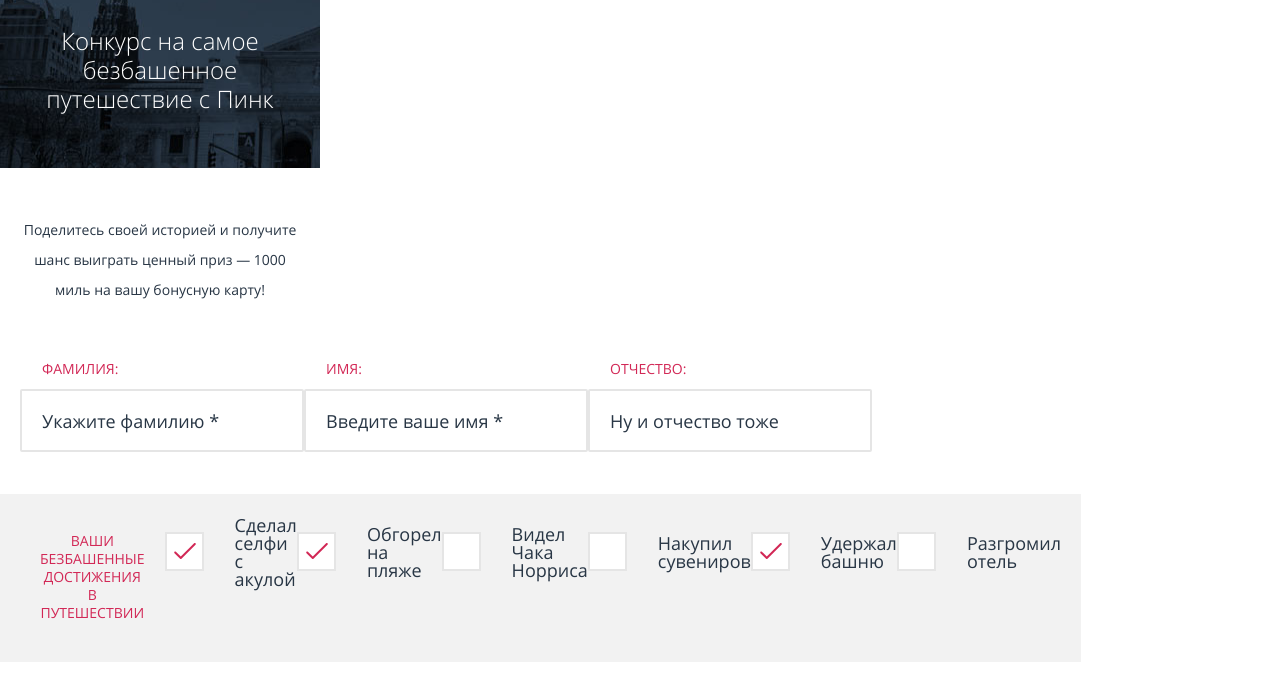
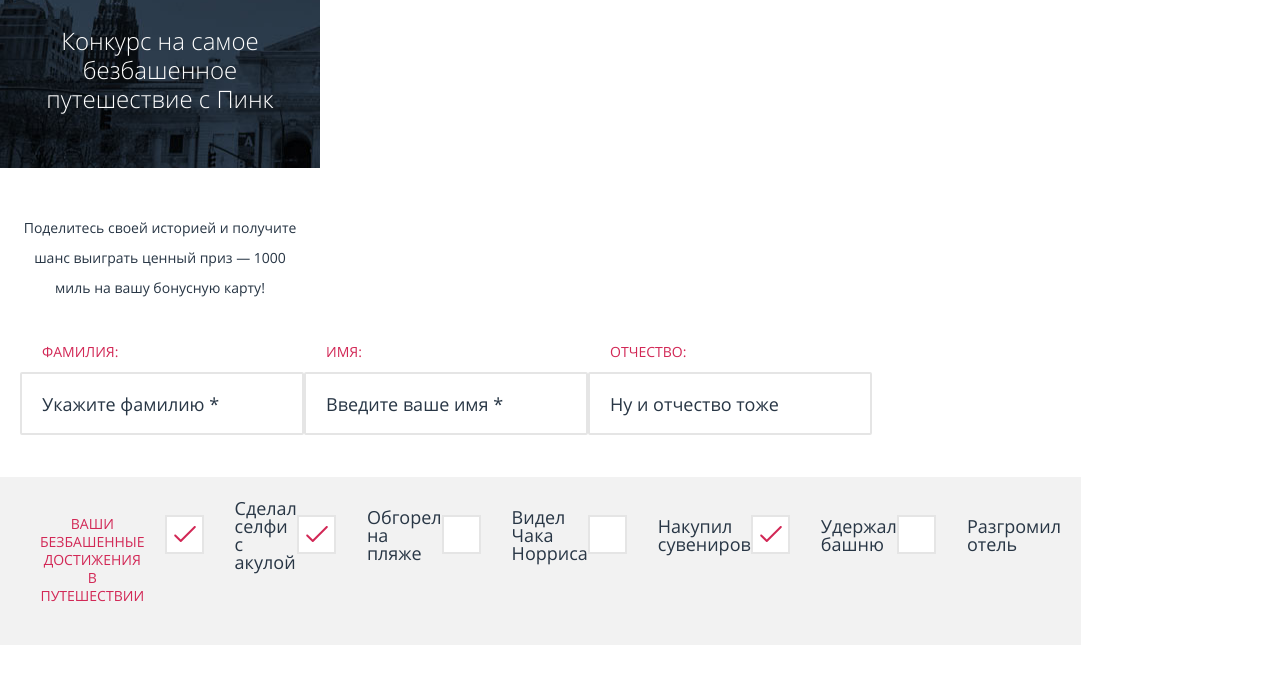
Before and after one commit to arcticstormx/adaptive_pink, a website: page source/form.html in a window 1280 px wide. Shown: the part 69-743 px from the top of the page. Drawn offline with Linux system fonts and the light colour scheme.

Commit message:
Fixed form.html footer position

```diff
--- a/source/sass/style.scss
+++ b/source/sass/style.scss
@@ -557,8 +557,6 @@
 }
 
 .hook-small {
-  padding-top: 47px;
-  padding-bottom: 49px;
   text-align: center;
 }
 
@@ -570,6 +568,7 @@
 }
 
 .main-form {
+  padding-bottom: 22px;
 }
 
 .main-form__title {
@@ -577,21 +576,9 @@
 }
 
 .main-form__subtitle {
-  padding-top: 47px;
-  padding-bottom: 49px;
+  padding-top: 45px;
+  padding-bottom: 34px;
 }
-
-// .main-form__intro {
-//   margin-bottom: 35px;
-//   padding: 0 20px;
-
-//   font-size: 14px;
-//   line-height: 30px;
-//   font-weight: 400;
-//   color: #283645;
-//   text-align: center;
-// }
-
 
 
 .text-item {
@@ -803,7 +790,7 @@
   align-items: center;
   justify-content: center;
 
-  margin-bottom: 42px;
+  margin-bottom: 44px;
   width: 100%;
   height: 63px;
 
@@ -942,7 +929,8 @@
 }
 
 .gallery__subtitle {
-
+  padding-top: 47px;
+  padding-bottom: 49px;
 }
 
 .gallery__footer {
```
Also changed, not shown: source/css/style.css, 1 other file.
